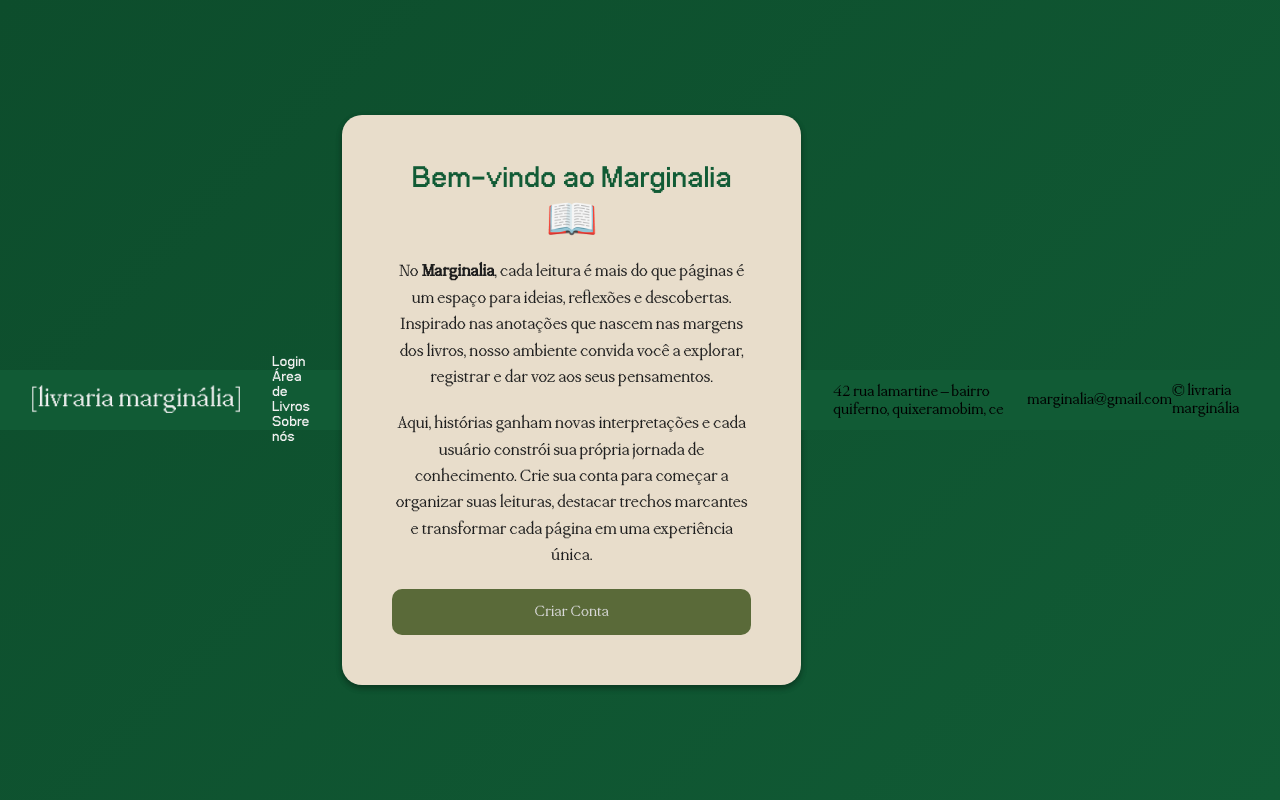
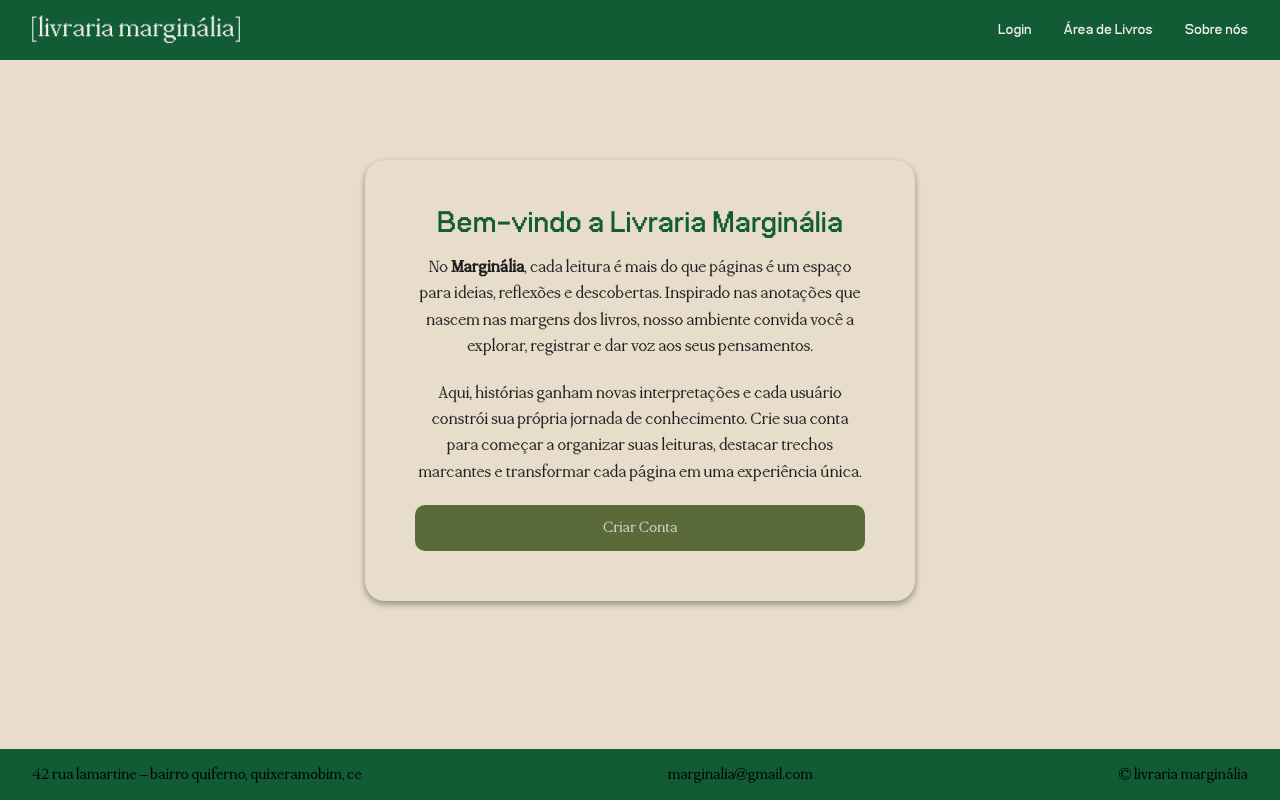
Before and after one commit to joaohrx/projetopsi-01, a Flask app: page / in a window 1280 px wide. Run offline with Flask 3, Linux system fonts and the light colour scheme.

Commit message:
Alterações css

```diff
--- a/static/css/base.css
+++ b/static/css/base.css
@@ -94,7 +94,14 @@ footer {
   width: 100%;
 }
 
+body {
+  margin: 0;
+  min-height: 100vh;
+  display: flex;
+  flex-direction: column;
+  background-color: #E8DDCB;
+}
+
 main {
   flex: 1;
-  min-height: calc(100vh - 60px);
 }
--- a/static/css/styleindex.css
+++ b/static/css/styleindex.css
@@ -31,15 +31,6 @@
     box-sizing: border-box;
 }
 
-body {
-    font-family: Arial, sans-serif;
-    background: linear-gradient(135deg, #0d4d2c, var(--bg-color));
-    display: flex;
-    align-items: center;
-    justify-content: center;
-    min-height: 100vh;
-}
-
 
 .container {
     background-color: var(--box-bg-color);
@@ -47,6 +38,10 @@ body {
     box-shadow: var(--box-shadow);
     padding: 40px 30px;
     width: 90%;
+    margin: auto;
+    margin-top: 100px;
+    align-content: center;
+    justify-content: center;
     max-width: 500px;
     text-align: center;
     animation: fadeIn 0.8s ease;
--- a/templates/base.html
+++ b/templates/base.html
@@ -1,36 +1,43 @@
 <!DOCTYPE html>
-<html lang="en">
+<html lang="pt-BR">
+
 <head>
     <meta charset="UTF-8">
     <meta name="viewport" content="width=device-width, initial-scale=1.0">
-    <link rel="stylesheet" href="{{url_for('static', filename='css/base.css')}}">
+
+    <link rel="stylesheet"
+          href="{{ url_for('static', filename='css/base.css') }}">
+
     <title>
         {% block title %}
-
         {% endblock %}
     </title>
 
     {% block estilo %}
+    {% endblock %}
+</head>
 
-    {% endblock %}
-
-</head>
 <body>
 
+    <header>
+        <a id="link_landing" href="{{ url_for('index') }}">
+            <img
+              src="{{ url_for('static', filename='img/Logo.png') }}"
+              alt="Logo"
+              id="logo">
+        </a>
 
-    <header>
-      <a id="link_landing" href="index.html">
-        <img src="static/img/Logo.png" alt="Logo" id="logo">
-      </a>
         <nav>
-        <a class="cabeca" href="{{url_for('login')}}">Login</a>
-        <a class="cabeca" href="{{url_for('dashboard') }}">Área de Livros</a>
-        <a class="cabeca" href="{{url_for('sobrenos')}}">Sobre nós</a>
+            <a class="cabeca" href="{{ url_for('login') }}">Login</a>
+            <a class="cabeca" href="{{ url_for('dashboard') }}">Área de Livros</a>
+            <a class="cabeca" href="{{ url_for('sobrenos') }}">Sobre nós</a>
         </nav>
     </header>
+
+    <main>
         {% block content %}
-
         {% endblock %}
+    </main>
 
     <footer>
         <div>42 rua lamartine – bairro quiferno, quixeramobim, ce</div>
--- a/templates/index.html
+++ b/templates/index.html
@@ -15,10 +15,10 @@ Boas vindas
 
 
 <div class="container">
-    <h1>Bem-vindo ao Marginalia 📖</h1>
+    <h1>Bem-vindo a Livraria Marginália</h1>
 
     <p>
-        No <strong>Marginalia</strong>, cada leitura é mais do que páginas  é um espaço
+        No <strong>Marginália</strong>, cada leitura é mais do que páginas  é um espaço
         para ideias, reflexões e descobertas. Inspirado nas anotações que nascem
         nas margens dos livros, nosso ambiente convida você a explorar, registrar
         e dar voz aos seus pensamentos.
```
Lines whose indentation alone changed are shown as unchanged.
